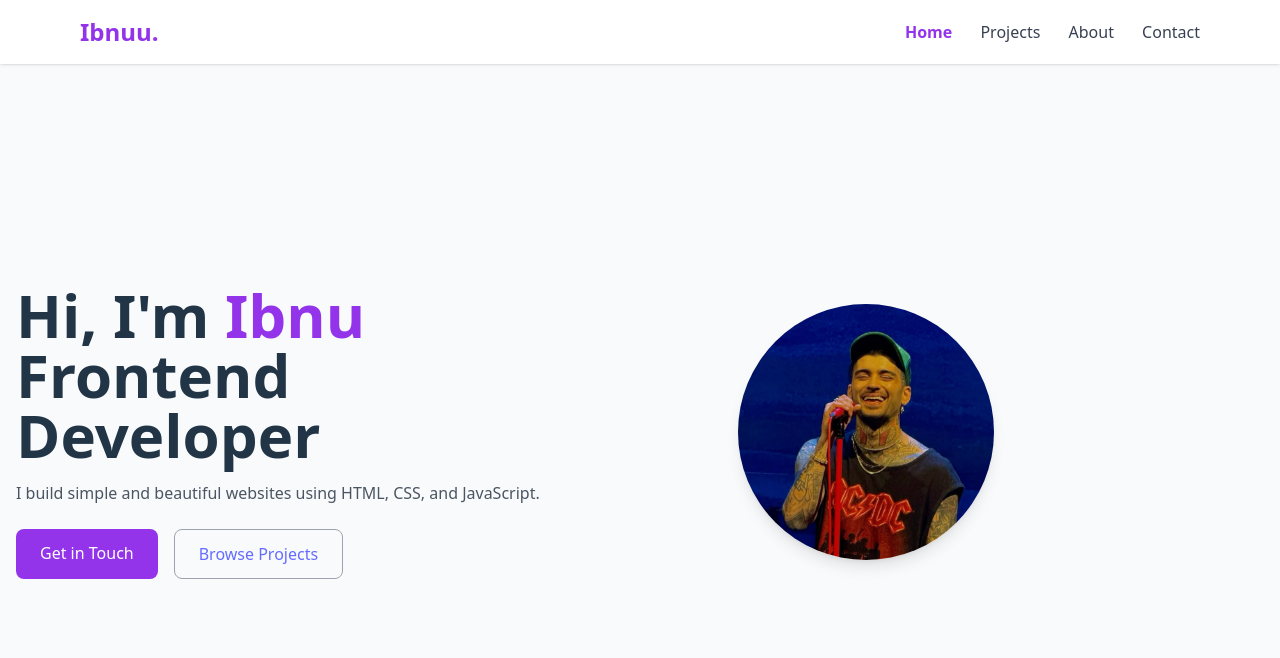
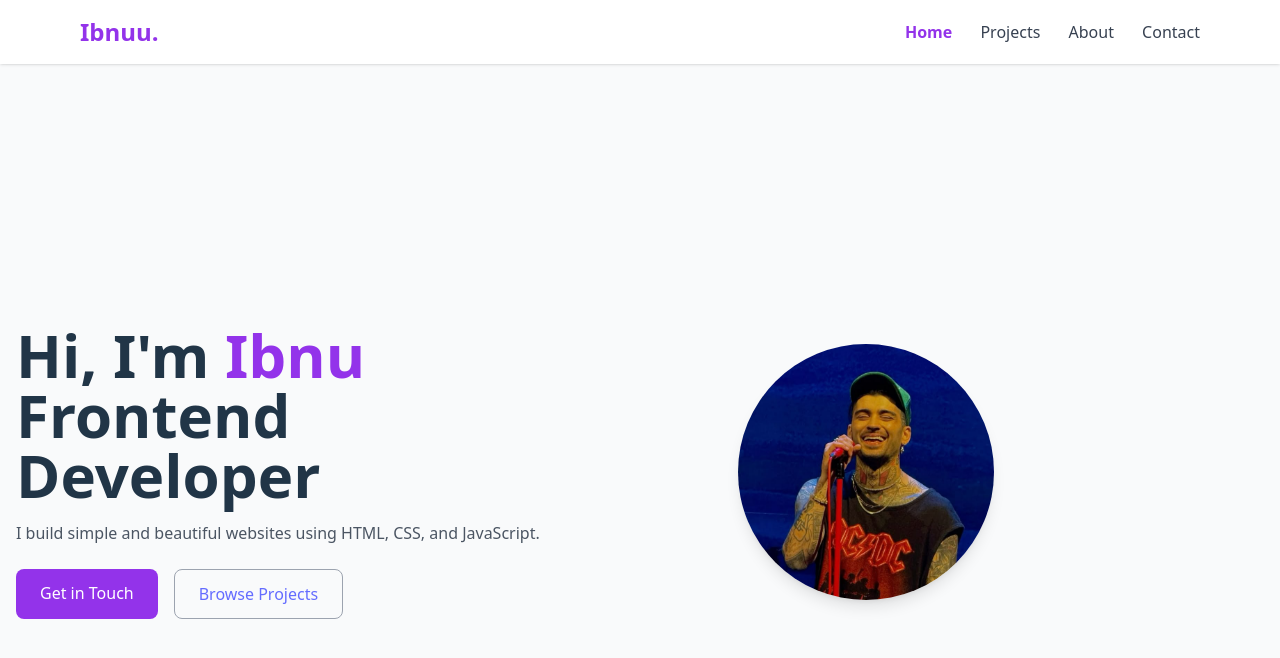
Before and after one commit to IbnuuRasyidd/portofolio-ibnu, a website built with Vite: page index.html in a window 1280 px wide. Built offline with nearby package versions, Linux system fonts and the light colour scheme; files whose address does not match are found by name.

Commit message:
perbuhan pada index

```diff
--- a/index.html
+++ b/index.html
@@ -23,7 +23,7 @@
   </nav>
 
   <!-- HERO -->
-  <section class="pt-32 pb-16">
+  <section class="pt-52 pb-16">
     <div class="max-w-6xl mx-auto grid md:grid-cols-2 gap-10 items-center px-4">
 
       <!-- Teks -->
@@ -43,7 +43,7 @@
 
       <!-- Foto profil -->
       <div class="flex justify-center">
-        <img src="img/zayn malik concert zayn malik tour.jpg"
+        <img src="/zayn malik concert zayn malik tour.jpg"
              alt="Profile"
              class="rounded-full w-64 h-64 object-cover shadow-lg">
       </div>
```
